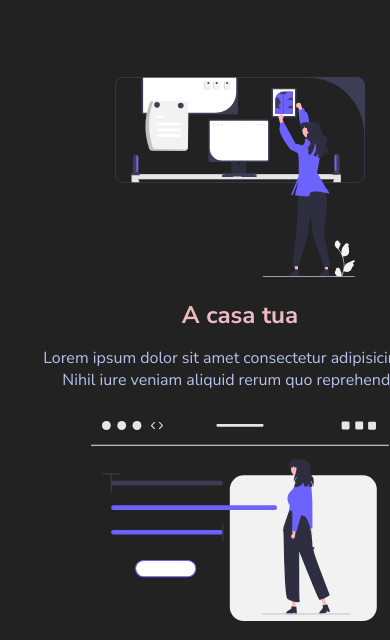
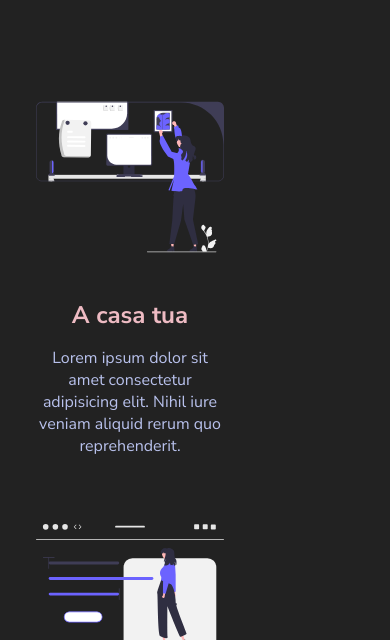
Before and after one commit to Leonardo-Gudini/html-css-resp-wannabe, a plain HTML site: page EX2-repsonsive-wannabe-starter/index.html in a window 390 px wide. Shown: the part 198-838 px from the top of the page. Drawn offline with Linux system fonts and the light colour scheme.

Commit message:
aggiunto flex-wrap

```diff
--- a/EX2-repsonsive-wannabe-starter/css/style.css
+++ b/EX2-repsonsive-wannabe-starter/css/style.css
@@ -132,6 +132,10 @@ img {
     .container{
         max-width: 768px;
     }
+
+    .row{
+        flex-wrap: wrap;
+    }
 }
 
 @media screen and (max-width: 480px){
@@ -147,9 +151,10 @@ img {
 
     .row{
         flex-direction: column;
+        flex-wrap: wrap;
     }
 
-    .lessons .col, .steps .col, .col{
+    .col{
         width: 100%;
     }
 
```
